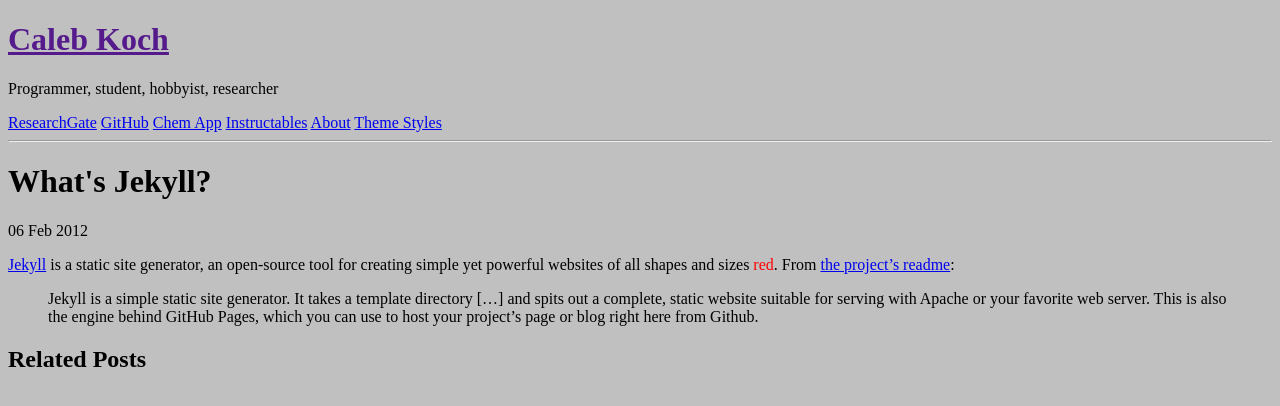
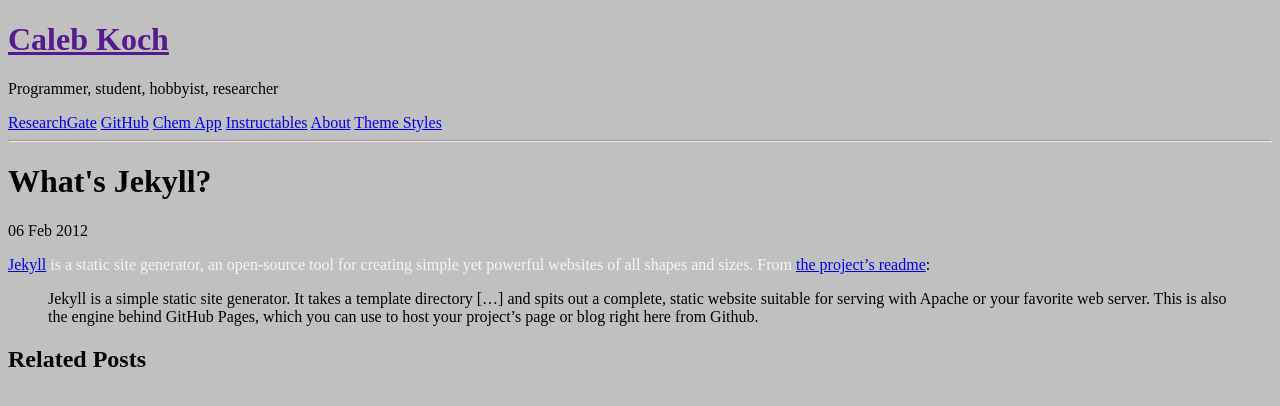
Before and after one commit to cakoch10/cakoch10.github.io, a Jekyll site: the page built from _posts/2012-02-06-whats-jekyll.md, in a window 1280 px wide. Shown: the top 406 px of the page. Built offline with Jekyll 4.4.1, drawn with Linux system fonts in a browser that asks for light colours; Markdown is read by kramdown in place of the engine named in the settings.

Commit message:
Update 2012-02-06-whats-jekyll.md

```diff
--- a/_posts/2012-02-06-whats-jekyll.md
+++ b/_posts/2012-02-06-whats-jekyll.md
@@ -3,6 +3,6 @@
 title: What's Jekyll?
 ---
 
-[Jekyll](http://jekyllrb.com) is a static site generator, an open-source tool for creating simple yet powerful websites of all shapes and sizes <span style="color:red">red</span>. From [the project's readme](https://github.com/mojombo/jekyll/blob/master/README.markdown):
+[Jekyll](http://jekyllrb.com) <span style="color:#f0f5f7"> is a static site generator, an open-source tool for creating simple yet powerful websites of all shapes and sizes. From </span> [the project's readme](https://github.com/mojombo/jekyll/blob/master/README.markdown):
 
   > Jekyll is a simple static site generator. It takes a template directory [...] and spits out a complete, static website suitable for serving with Apache or your favorite web server. This is also the engine behind GitHub Pages, which you can use to host your project’s page or blog right here from Github.
```
